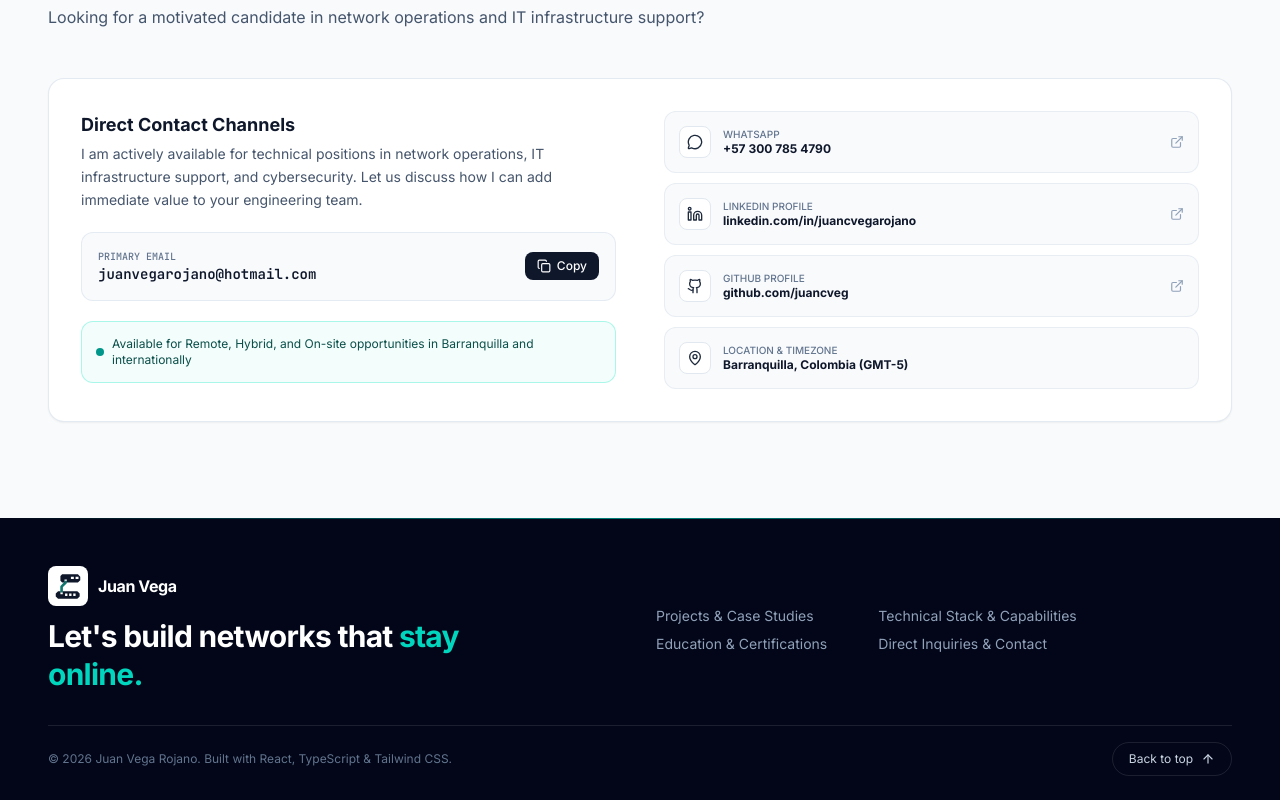
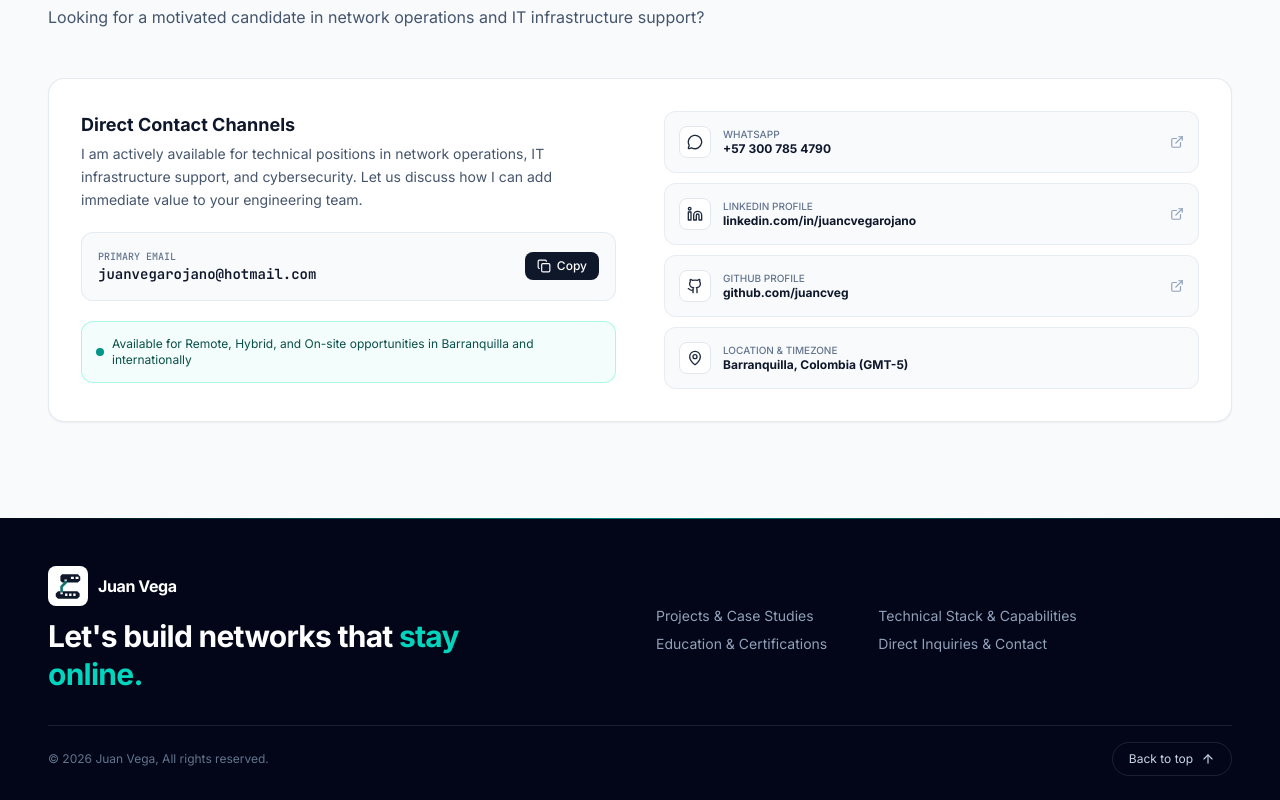
Before and after one commit to juancveg/juan-vega-portfolio, a React (Vite) app: page / in a window 1280 px wide. Shown: the part 4564-5364 px from the top of the page. Built offline with nearby package versions, Linux system fonts and the light colour scheme.

Commit message:
Update footer copyright text for clarity and consistency

```diff
--- a/src/components/layout/Footer.tsx
+++ b/src/components/layout/Footer.tsx
@@ -55,7 +55,7 @@ export const Footer: React.FC = () => {
         {/* Barra inferior */}
         <div className="pt-4 border-t border-white/10 flex flex-col-reverse sm:flex-row items-center justify-between gap-3 text-xs text-slate-500">
           <p className="text-center sm:text-left">
-            © {CURRENT_YEAR} Juan Vega Rojano. Built with React, TypeScript &amp; Tailwind CSS.
+            © {CURRENT_YEAR} Juan Vega, All rights reserved.
           </p>
 
           <button
```
